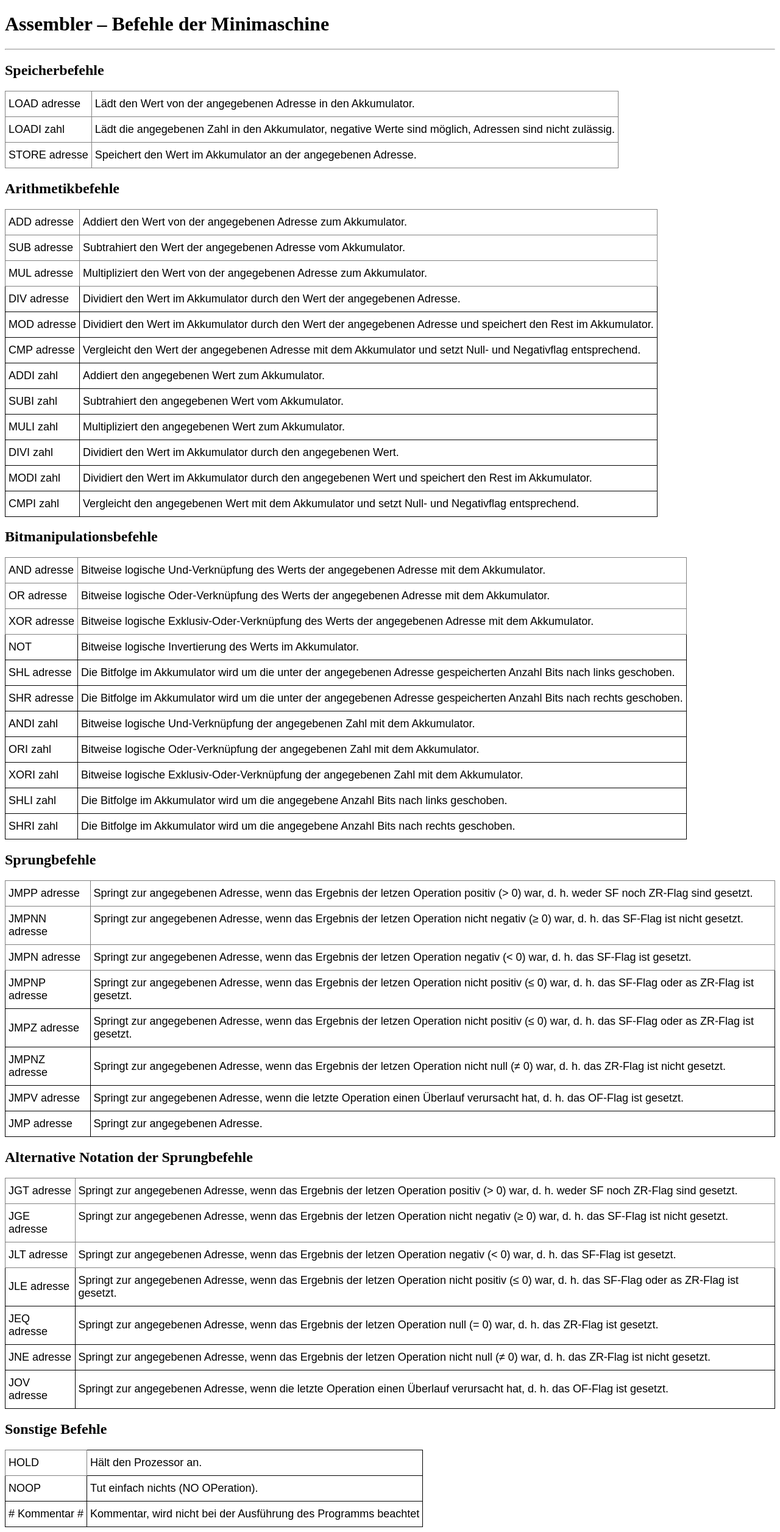
After one commit to JavaHammes/minimaschineV2, a Flask app: page /befehle in a window 1280 px wide. The commit adds this page. Shown: the whole page at 61% size. Run offline with Flask 2, Linux system fonts and the light colour scheme.

Commit message:
checkpoint

```diff
--- a/app.py
+++ b/app.py
@@ -12,6 +12,12 @@ app = Flask(__name__)
 code_input = ""
 ilex = Ilex()
 
+# +++++ METHODS +++++
+
+def to_number(bin16):
+    return int(str(bin16)[str(bin16).find("1"):], 2)
+
+
 # +++++ FLASK METHODS +++++
 
 @app.route("/")
@@ -22,20 +28,19 @@ def home():
 
 @app.route("/submit", methods=["POST"])
 def submit():
-
     code_input = os.linesep.join([s for s in request.form['text'].splitlines() if s]).lstrip()
 
     commands = ilex.convert_list_to_commands(request.form['text'].split())
     ilex.init_commands(commands)
 
     try:
-        ilex.run_code(False)
+        ilex.run_code()
     except Exception:
         ilex.set_every_value(500)
 
     regs = ilex.get_regs()
 
-    programmzähler = ilex.get_programmzähler() + 1
+    programmzähler = ilex.get_programmzähler()
     akkumulator = ilex.get_akkumulator()
     befehlsregister_key = ilex.get_befehlsregister_key()
     befehlsregister_value = ilex.get_befehlsregister_value()
@@ -44,6 +49,15 @@ def submit():
     zr = ilex.get_zr()
     sf = ilex.get_sf()
     pf = ilex.get_pf()
+
+    reg_1_numeric = to_number(regs[0])
+    reg_2_numeric = to_number(regs[1])
+    reg_3_numeric = to_number(regs[2])
+    reg_4_numeric = to_number(regs[3])
+    reg_5_numeric = to_number(regs[4])
+    reg_6_numeric = to_number(regs[5])
+    reg_7_numeric = to_number(regs[6])
+    reg_8_numeric = to_number(regs[7])
 
     return render_template(
         "index.html",
@@ -56,6 +70,14 @@ def submit():
         reg_6 = regs[5],
         reg_7 = regs[6],
         reg_8 = regs[7],
+        reg_1_numeric = reg_1_numeric,
+        reg_2_numeric = reg_2_numeric,
+        reg_3_numeric = reg_3_numeric,
+        reg_4_numeric = reg_4_numeric,
+        reg_5_numeric = reg_5_numeric,
+        reg_6_numeric = reg_6_numeric,
+        reg_7_numeric = reg_7_numeric,
+        reg_8_numeric = reg_8_numeric,
         ov = ov,
         zr = zr,
         sf = sf,
@@ -65,3 +87,19 @@ def submit():
         befehlsregister_key = befehlsregister_key,
         befehlsregister_value = befehlsregister_value
     )
+
+@app.route("/befehle")
+def befehle():
+    return render_template (
+        "befehle.html"
+    )
+
+@app.route("/errors")
+def errors():
+    return render_template (
+        "errors.html"
+    )
+
+@app.route("/safe_to_txt")
+def safe_to_txt():
+    pass
--- /dev/null
+++ b/templates/befehle.html
@@ -0,0 +1,308 @@
+<!DOCTYPE html>
+<head>
+    <meta charset="UTF-8">
+    <title>Minimaschine</title>
+</head>
+<body>
+    <style type="text/css">
+        .tg  {
+            border-collapse:collapse;border-spacing:0;
+        }
+        .tg td{
+            border-color:black;
+            border-style:solid;
+            border-width:1px;
+            font-family:Arial, sans-serif;
+            font-size:18px;
+            overflow:hidden;
+            padding:10px 5px;
+            word-break:normal;
+        }
+        .tg th{
+            border-color:black;
+            border-style:solid;
+            border-width:1px;
+            font-family:Arial, sans-serif;
+            font-size:18px;
+            font-weight:normal;
+            overflow:hidden;
+            padding:10px 5px;
+            word-break:normal;
+        }
+        .tg .tg-ieig{
+            border-color:inherit;
+            font-size:18px;
+            text-align:left;
+            vertical-align:middle
+        }
+        .tg .tg-0pky{
+            border-color:inherit;
+            text-align:left;
+            vertical-align:top
+        }
+    </style>
+    <h1>
+        Assembler – Befehle der Minimaschine
+    </h1>
+    <hr>
+    <h2>
+        Speicherbefehle
+    </h2>
+        <table class="tg">
+        <thead>
+        <tr>
+            <th class="tg-ieig">LOAD adresse</th>
+            <th class="tg-0pky">Lädt den Wert von der angegebenen Adresse in den Akkumulator.</th>
+        </tr>
+        </thead>
+        <tbody>
+        <tr>
+            <td class="tg-0pky">LOADI zahl</td>
+            <td class="tg-0pky">Lädt die angegebenen Zahl in den Akkumulator, negative Werte sind möglich,
+                Adressen sind nicht zulässig.</td>
+        </tr>
+        <tr>
+            <td class="tg-0pky">STORE adresse</td>
+            <td class="tg-0pky">Speichert den Wert im Akkumulator an der angegebenen Adresse.</td>
+        </tr>
+        </tbody>
+        </table>
+    <h2>
+        Arithmetikbefehle
+    </h2>
+    <table class="tg">
+        <thead>
+        <tr>
+            <th class="tg-ieig">ADD adresse</th>
+            <th class="tg-0pky">Addiert den Wert von der angegebenen Adresse zum Akkumulator.</th>
+        </tr>
+        </thead>
+        <tbody>
+        <tr>
+            <td class="tg-0pky">SUB adresse</td>
+            <td class="tg-0pky">Subtrahiert den Wert der angegebenen Adresse vom Akkumulator.</td>
+        </tr>
+        <tr>
+            <td class="tg-0pky">MUL adresse</td>
+            <td class="tg-0pky">Multipliziert den Wert von der angegebenen Adresse zum Akkumulator.</td>
+        </tr>
+        <tr>
+            <td class="tg-0lax">DIV adresse</td>
+            <td class="tg-0lax">Dividiert den Wert im Akkumulator durch den Wert der angegebenen Adresse.</td>
+        </tr>
+        <tr>
+            <td class="tg-0lax">MOD adresse</td>
+            <td class="tg-0lax">Dividiert den Wert im Akkumulator durch den Wert der angegebenen Adresse
+                und speichert den Rest im Akkumulator.</td>
+        </tr>
+        <tr>
+            <td class="tg-0lax">CMP adresse</td>
+            <td class="tg-0lax">Vergleicht den Wert der angegebenen Adresse mit dem Akkumulator und setzt
+                Null- und Negativflag entsprechend.</td>
+        </tr>
+        <tr>
+            <td class="tg-0lax">ADDI zahl</td>
+            <td class="tg-0lax">Addiert den angegebenen Wert zum Akkumulator.</td>
+        </tr>
+        <tr>
+            <td class="tg-0lax">SUBI zahl</td>
+            <td class="tg-0lax">Subtrahiert den angegebenen Wert vom Akkumulator.</td>
+        </tr>
+        <tr>
+            <td class="tg-0lax">MULI zahl</td>
+            <td class="tg-0lax">Multipliziert den angegebenen Wert zum Akkumulator.</td>
+        </tr>
+        <tr>
+            <td class="tg-0lax">DIVI zahl</td>
+            <td class="tg-0lax">Dividiert den Wert im Akkumulator durch den angegebenen Wert.</td>
+        </tr>
+        <tr>
+            <td class="tg-0lax">MODI zahl</td>
+            <td class="tg-0lax">Dividiert den Wert im Akkumulator durch den angegebenen Wert und speichert
+                den Rest im Akkumulator.</td>
+        </tr>
+        <tr>
+            <td class="tg-0lax">CMPI zahl</td>
+            <td class="tg-0lax">Vergleicht den angegebenen Wert mit dem Akkumulator und setzt Null- und
+                Negativflag entsprechend.</td>
+        </tr>
+        </tbody>
+        </table>
+    <h2>
+        Bitmanipulationsbefehle
+    </h2>
+        <table class="tg">
+            <thead>
+            <tr>
+                <th class="tg-ieig">AND adresse</th>
+                <th class="tg-0pky">Bitweise logische Und-Verknüpfung des Werts der angegebenen Adresse mit
+                    dem Akkumulator.</th>
+            </tr>
+            </thead>
+            <tbody>
+            <tr>
+                <td class="tg-0pky">OR adresse</td>
+                <td class="tg-0pky">Bitweise logische Oder-Verknüpfung des Werts der angegebenen Adresse mit
+                    dem Akkumulator.</td>
+            </tr>
+            <tr>
+                <td class="tg-0pky">XOR adresse</td>
+                <td class="tg-0pky">Bitweise logische Exklusiv-Oder-Verknüpfung des Werts der angegebenen
+                    Adresse mit dem Akkumulator.</td>
+            </tr>
+            <tr>
+                <td class="tg-0lax">NOT</td>
+                <td class="tg-0lax">Bitweise logische Invertierung des Werts im Akkumulator.</td>
+            </tr>
+            <tr>
+                <td class="tg-0lax">SHL adresse</td>
+                <td class="tg-0lax">Die Bitfolge im Akkumulator wird um die unter der angegebenen Adresse
+                    gespeicherten Anzahl Bits nach links geschoben.</td>
+            </tr>
+            <tr>
+                <td class="tg-0lax">SHR adresse</td>
+                <td class="tg-0lax">Die Bitfolge im Akkumulator wird um die unter der angegebenen Adresse
+                    gespeicherten Anzahl Bits nach rechts geschoben.</td>
+            </tr>
+            <tr>
+                <td class="tg-0lax">ANDI zahl</td>
+                <td class="tg-0lax">Bitweise logische Und-Verknüpfung der angegebenen Zahl mit dem
+                    Akkumulator.</td>
+            </tr>
+            <tr>
+                <td class="tg-0lax">ORI zahl</td>
+                <td class="tg-0lax">Bitweise logische Oder-Verknüpfung der angegebenen Zahl mit dem
+                    Akkumulator.</td>
+            </tr>
+            <tr>
+                <td class="tg-0lax">XORI zahl</td>
+                <td class="tg-0lax">Bitweise logische Exklusiv-Oder-Verknüpfung der angegebenen Zahl mit dem
+                    Akkumulator.</td>
+            </tr>
+            <tr>
+                <td class="tg-0lax">SHLI zahl</td>
+                <td class="tg-0lax">Die Bitfolge im Akkumulator wird um die angegebene Anzahl Bits nach links
+                    geschoben.</td>
+            </tr>
+            <tr>
+                <td class="tg-0lax">SHRI zahl</td>
+                <td class="tg-0lax">Die Bitfolge im Akkumulator wird um die angegebene Anzahl Bits nach rechts
+                    geschoben.</td>
+            </tr>
+            </tbody>
+            </table>
+    <h2>
+        Sprungbefehle
+    </h2>
+        <table class="tg">
+            <thead>
+            <tr>
+                <th class="tg-ieig">JMPP adresse</th>
+                <th class="tg-0pky">Springt zur angegebenen Adresse, wenn das Ergebnis der letzen Operation
+                    positiv (> 0) war, d. h. weder SF noch ZR-Flag sind gesetzt.</th>
+            </tr>
+            </thead>
+            <tbody>
+            <tr>
+                <td class="tg-0pky">JMPNN adresse</td>
+                <td class="tg-0pky">Springt zur angegebenen Adresse, wenn das Ergebnis der letzen Operation
+                    nicht negativ (≥ 0) war, d. h. das SF-Flag ist nicht gesetzt.</td>
+            </tr>
+            <tr>
+                <td class="tg-0pky">JMPN adresse</td>
+                <td class="tg-0pky">Springt zur angegebenen Adresse, wenn das Ergebnis der letzen Operation
+                    negativ (< 0) war, d. h. das SF-Flag ist gesetzt.</td>
+            </tr>
+            <tr>
+                <td class="tg-0lax">JMPNP adresse</td>
+                <td class="tg-0lax">Springt zur angegebenen Adresse, wenn das Ergebnis der letzen Operation
+                    nicht positiv (≤ 0) war, d. h. das SF-Flag oder as ZR-Flag ist gesetzt.</td>
+            </tr>
+            <tr>
+                <td class="tg-0lax">JMPZ adresse</td>
+                <td class="tg-0lax">Springt zur angegebenen Adresse, wenn das Ergebnis der letzen Operation
+                    nicht positiv (≤ 0) war, d. h. das SF-Flag oder as ZR-Flag ist gesetzt.</td>
+            </tr>
+            <tr>
+                <td class="tg-0lax">JMPNZ adresse </td>
+                <td class="tg-0lax">Springt zur angegebenen Adresse, wenn das Ergebnis der letzen Operation
+                    nicht null (≠ 0) war, d. h. das ZR-Flag ist nicht gesetzt.</td>
+            </tr>
+            <tr>
+                <td class="tg-0lax">JMPV adresse</td>
+                <td class="tg-0lax">Springt zur angegebenen Adresse, wenn die letzte Operation einen Überlauf
+                    verursacht hat, d. h. das OF-Flag ist gesetzt.</td>
+            </tr>
+            <tr>
+                <td class="tg-0lax">JMP adresse</td>
+                <td class="tg-0lax">Springt zur angegebenen Adresse.</td>
+            </tr>
+            </tbody>
+            </table>
+    <h2>
+        Alternative Notation der Sprungbefehle
+    </h2>
+        <table class="tg">
+            <thead>
+            <tr>
+                <th class="tg-ieig">JGT adresse</th>
+                <th class="tg-0pky">Springt zur angegebenen Adresse, wenn das Ergebnis der letzen Operation
+                    positiv (> 0) war, d. h. weder SF noch ZR-Flag sind gesetzt.</th>
+            </tr>
+            </thead>
+            <tbody>
+            <tr>
+                <td class="tg-0pky">JGE adresse</td>
+                <td class="tg-0pky">Springt zur angegebenen Adresse, wenn das Ergebnis der letzen Operation
+                    nicht negativ (≥ 0) war, d. h. das SF-Flag ist nicht gesetzt.</td>
+            </tr>
+            <tr>
+                <td class="tg-0pky">JLT adresse</td>
+                <td class="tg-0pky">Springt zur angegebenen Adresse, wenn das Ergebnis der letzen Operation
+                    negativ (< 0) war, d. h. das SF-Flag ist gesetzt.</td>
+            </tr>
+            <tr>
+                <td class="tg-0lax">JLE adresse</td>
+                <td class="tg-0lax">Springt zur angegebenen Adresse, wenn das Ergebnis der letzen Operation
+                    nicht positiv (≤ 0) war, d. h. das SF-Flag oder as ZR-Flag ist gesetzt.</td>
+            </tr>
+            <tr>
+                <td class="tg-0lax">JEQ adresse</td>
+                <td class="tg-0lax">Springt zur angegebenen Adresse, wenn das Ergebnis der letzen Operation
+                    null (= 0) war, d. h. das ZR-Flag ist gesetzt.</td>
+            </tr>
+            <tr>
+                <td class="tg-0lax">JNE adresse</td>
+                <td class="tg-0lax">Springt zur angegebenen Adresse, wenn das Ergebnis der letzen Operation
+                    nicht null (≠ 0) war, d. h. das ZR-Flag ist nicht gesetzt.</td>
+            </tr>
+            <tr>
+                <td class="tg-0lax">JOV adresse</td>
+                <td class="tg-0lax">Springt zur angegebenen Adresse, wenn die letzte Operation einen Überlauf
+                    verursacht hat, d. h. das OF-Flag ist gesetzt.</td>
+            </tr>
+            </tbody>
+            </table>
+    <h2>
+        Sonstige Befehle
+    </h2>
+        <table class="tg">
+            <thead>
+            <tr>
+                <td class="tg-ieig">HOLD</td>
+                <td class="tg-0lax">Hält den Prozessor an.</td>
+            </tr>
+            </thead>
+            <tbody>
+                <tr>
+                    <td class="tg-0lax">NOOP</td>
+                    <td class="tg-0lax">Tut einfach nichts (NO OPeration).</td>
+                </tr>
+                <tr>
+                    <td class="tg-0lax"># Kommentar #</td>
+                    <td class="tg-0lax">Kommentar, wird nicht bei der Ausführung des Programms beachtet</td>
+                </tr>
+            </tbody>
+            </table>
+</body>
+</html>
```
Also changed, not shown: ilex.py (+10 -15 lines), static/site.css (+13 -2 lines), templates/errors.html (added, +91 -0 lines), templates/index.html (+15 -17 lines).
